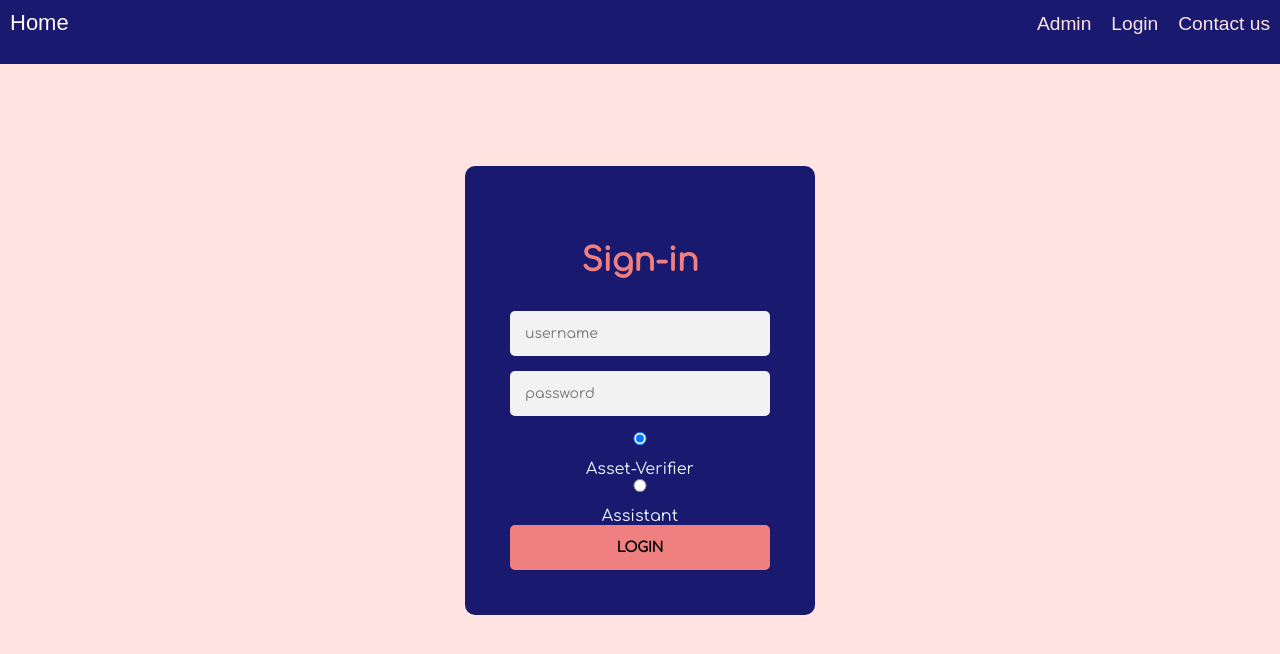
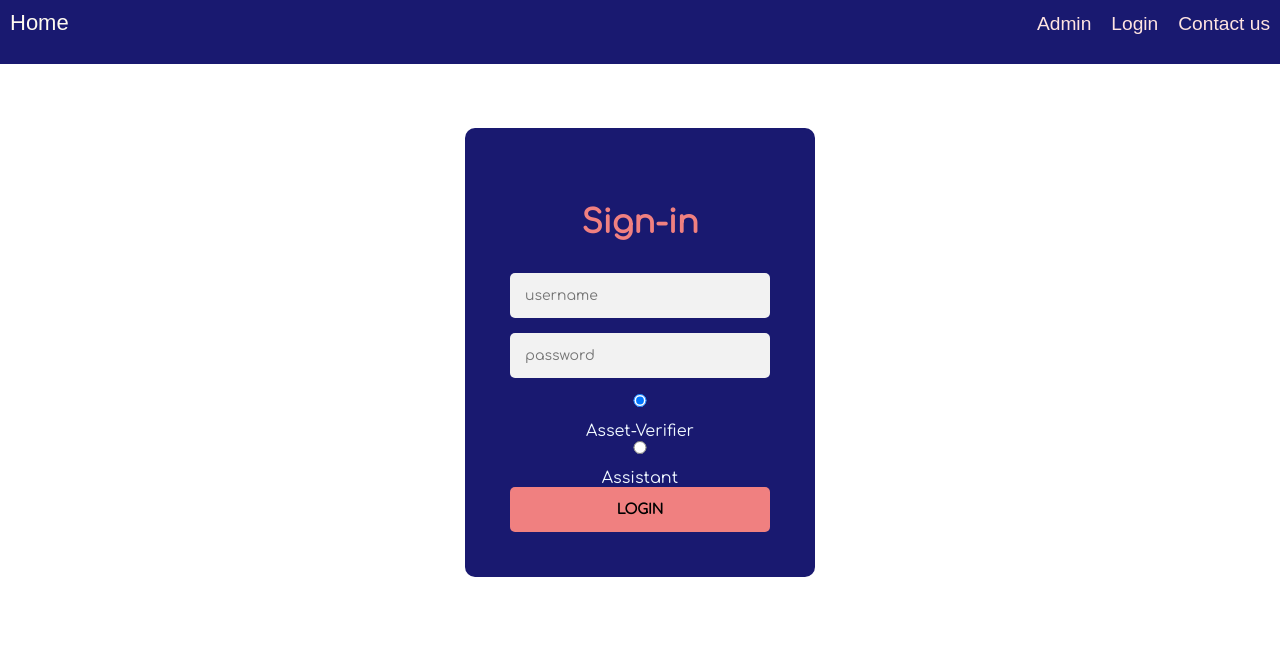
Before and after one commit to nidhiii13/E-Asset-Verification, a React (Create React App) app in the folder frontend/: page / in a window 1280 px wide. Shown: the top 654 px of the page. Built offline with nearby package versions, Linux system fonts and the light colour scheme.

Commit message:
Login added

```diff
--- a/frontend/src/Components/Login/login.css
+++ b/frontend/src/Components/Login/login.css
@@ -1,12 +1,12 @@
 @import url('https://fonts.googleapis.com/css2?family=Comfortaa&display=swap');
 
 body {
-  background: var(--misty-rose);
+  background-color:#FFFFFF;
 }
 
 .login {
-  width: 360px;
-  padding: 8% 0 0;
+  width: 350px;
+  padding: 5% 0 0;
   margin: auto;
   font-family: 'Comfortaa', cursive;
 }
@@ -17,13 +17,11 @@ span{
   position: relative;
   z-index: 1;
   border-radius: 10px;
-  max-width: 350px;
+  max-width: 360px;
   margin: 0 auto 100px;
   padding: 45px;
   text-align: center;
   background-color:var(--midnight-blue);
-  block-size: auto;
-  writing-mode: horizontal-tb;
 }
 
 .form input {
@@ -70,5 +68,4 @@ span{
 }
 .radio_button{
   color: aliceblue;
-
 }
```
